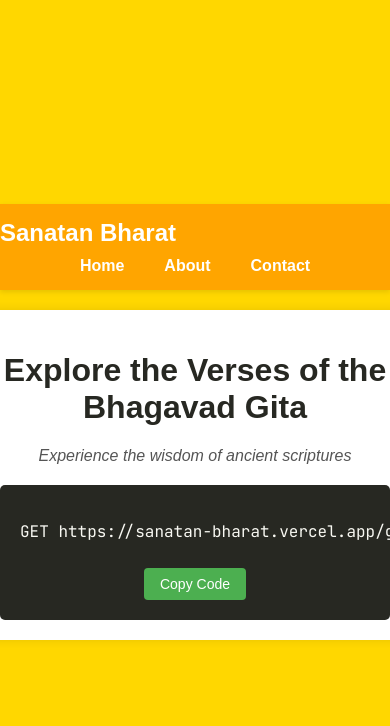
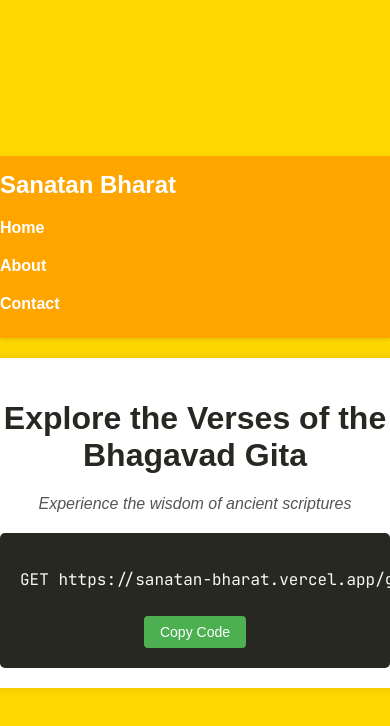
Before and after one commit to PrakharDoneria/Indian-Sanatan, a plain HTML site: page index.html in a window 390 px wide. Drawn offline with Linux system fonts and the light colour scheme; a web font is replaced by a local one.

Commit message:
Screen fit

```diff
--- a/style.css
+++ b/style.css
@@ -48,7 +48,7 @@ body {
     background-color: #FFF; /* White background */
     border-radius: 10px;
     box-shadow: 0 0 10px rgba(0, 0, 0, 0.1);
-    max-width: 600px;
+    max-width: 80%; /* Set max-width to 80% of the viewport */
     width: 100%;
     margin-top: 20px;
 }
@@ -89,3 +89,18 @@ button {
 button:hover {
     background-color: #45a049;
 }
+
+/* Media Query for smaller screens */
+@media screen and (max-width: 600px) {
+    .nav {
+        flex-direction: column;
+    }
+
+    .nav a {
+        margin: 10px 0;
+    }
+
+    .container {
+        max-width: 100%;
+    }
+}
```
